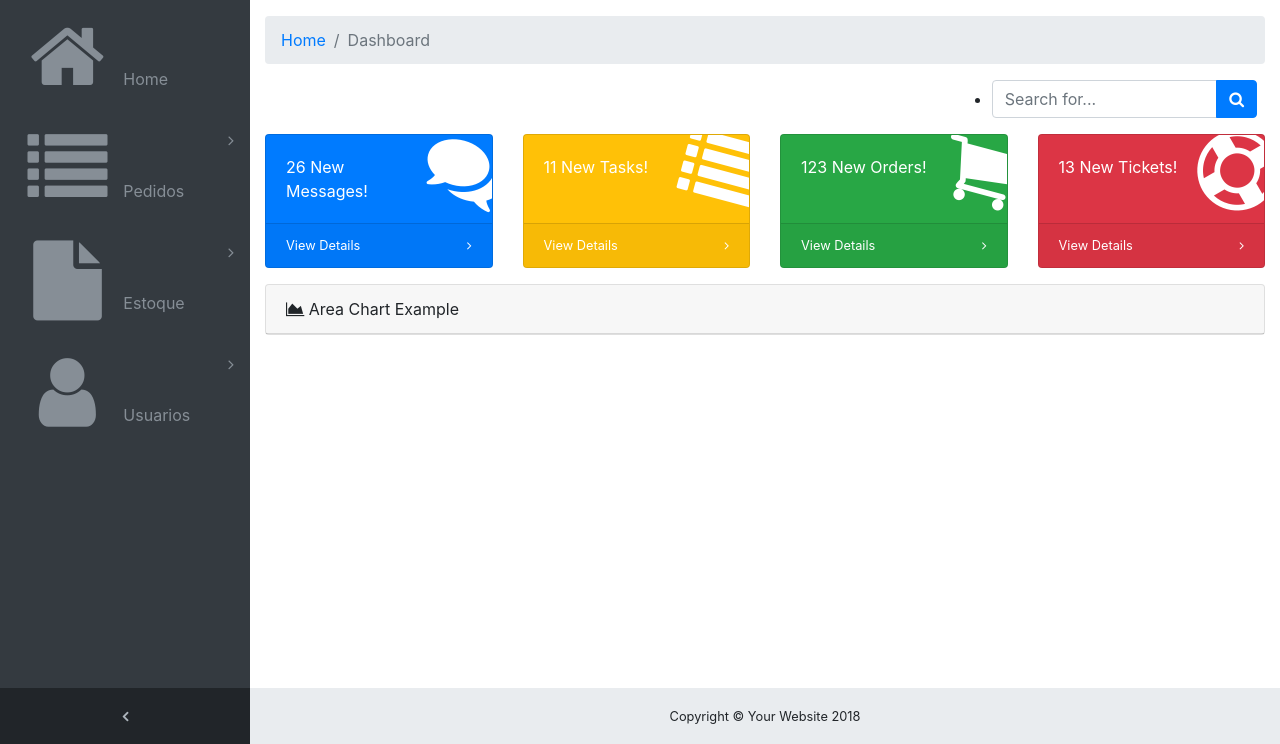
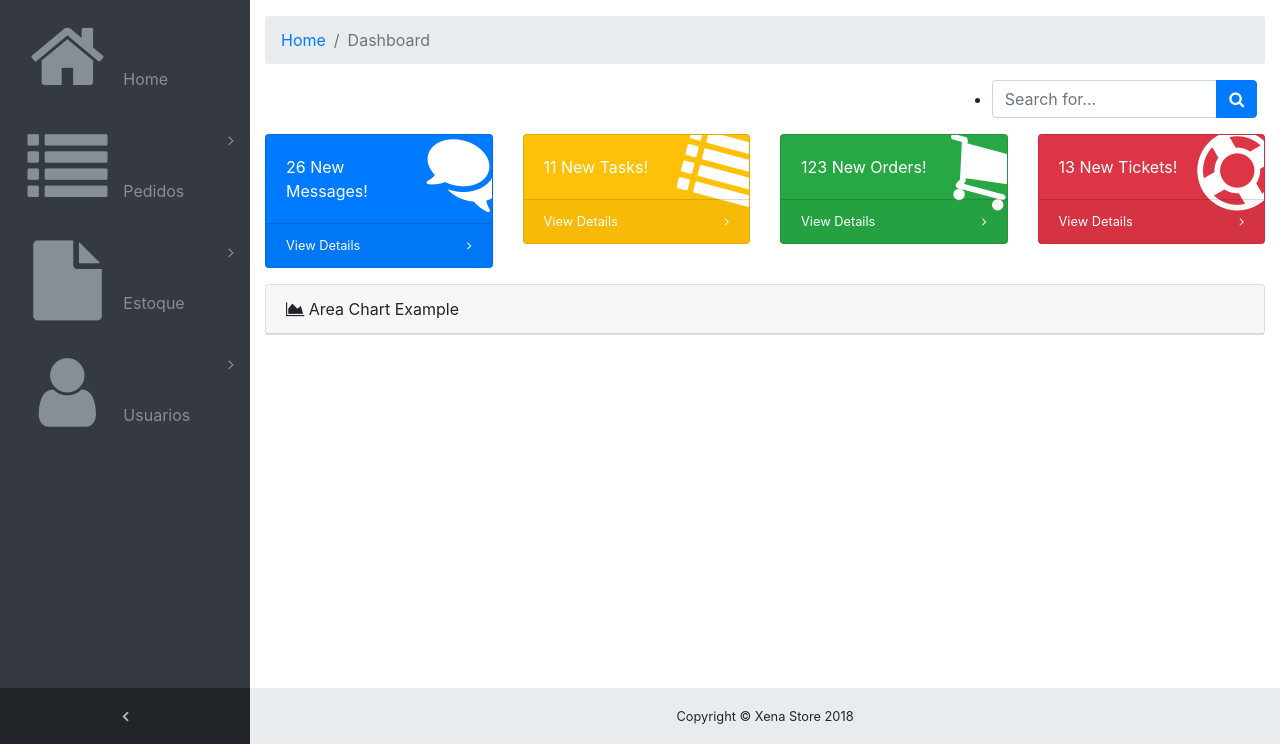
Before and after one commit to BrenoLopez/XenaStore, a PHP site: page /Admin/index.php in a window 1280 px wide. Shown: the part 56-800 px from the top of the page. Run offline with PHP 8.4, Linux system fonts and the light colour scheme; the visitor is signed in with stand-in values (Sample User, id 1).

Commit message:
Mudança no tamanho dos botões

```diff
--- a/Admin/index.php
+++ b/Admin/index.php
@@ -146,7 +146,7 @@ if(empty($_SESSION)){
     <!-- Icon Cards-->
     <div class="row">
       <div class="col-xl-3 col-sm-6 mb-3">
-        <div class="card text-white bg-primary o-hidden h-100">
+        <div class="card text-white bg-primary o-hidden h-60">
           <div class="card-body">
             <div class="card-body-icon">
               <i class="fa fa-fw fa-comments"></i>
@@ -162,7 +162,7 @@ if(empty($_SESSION)){
         </div>
       </div>
       <div class="col-xl-3 col-sm-6 mb-3">
-        <div class="card text-white bg-warning o-hidden h-100">
+        <div class="card text-white bg-warning o-hidden h-60">
           <div class="card-body">
             <div class="card-body-icon">
               <i class="fa fa-fw fa-list"></i>
@@ -178,7 +178,7 @@ if(empty($_SESSION)){
         </div>
       </div>
       <div class="col-xl-3 col-sm-6 mb-3">
-        <div class="card text-white bg-success o-hidden h-100">
+        <div class="card text-white bg-success o-hidden h-60">
           <div class="card-body">
             <div class="card-body-icon">
               <i class="fa fa-fw fa-shopping-cart"></i>
@@ -194,7 +194,7 @@ if(empty($_SESSION)){
         </div>
       </div>
       <div class="col-xl-3 col-sm-6 mb-3">
-        <div class="card text-white bg-danger o-hidden h-100">
+        <div class="card text-white bg-danger o-hidden h-60">
           <div class="card-body">
             <div class="card-body-icon">
               <i class="fa fa-fw fa-support"></i>
@@ -222,7 +222,7 @@ if(empty($_SESSION)){
       <footer class="sticky-footer">
         <div class="container">
           <div class="text-center">
-            <small>Copyright © Your Website 2018</small>
+            <small>Copyright © Xena Store 2018</small>
           </div>
         </div>
       </footer>
--- a/Admin/views/estoque/home_estoque.php
+++ b/Admin/views/estoque/home_estoque.php
@@ -129,7 +129,7 @@ if(empty($_SESSION)){
     <div class="row">
       <div class="col-md-1"></div>
       <div class="col-xl-5 col-sm-6 mb-3">
-        <div class="card text-white bg-primary o-hidden h-100">
+        <div class="card text-white bg-primary o-hidden h-60">
            <a class="card-footer text-white clearfix small z-1" href="add_produtos.php">
           <div class="card-body">
             <div class="card-body-icon">
@@ -142,7 +142,7 @@ if(empty($_SESSION)){
       </div>
 
        <div class="col-xl-5 col-sm-6 mb-3">
-        <div class="card text-white bg-warning o-hidden h-100">
+        <div class="card text-white bg-warning o-hidden h-60">
            <a class="card-footer text-white clearfix small z-1" href="listar_produtos.php">
           <div class="card-body">
             <div class="card-body-icon">
@@ -160,7 +160,7 @@ if(empty($_SESSION)){
       <footer class="sticky-footer">
         <div class="container">
           <div class="text-center">
-            <small>Copyright © Your Website 2018</small>
+            <small>Copyright © Xena Store 2018</small>
           </div>
         </div>
       </footer>
--- a/Admin/views/user/cliente.php
+++ b/Admin/views/user/cliente.php
@@ -148,7 +148,7 @@ if(empty($_SESSION)){
     <div class="row">
       <div class="col-md-1"></div>
       <div class="col-xl-5 col-sm-6 mb-3">
-        <div class="card text-white bg-primary o-hidden h-100">
+        <div class="card text-white bg-primary o-hidden h-60">
            <a class="card-footer text-white clearfix small z-1" href="#">
           <div class="card-body">
             <div class="card-body-icon">
@@ -161,7 +161,7 @@ if(empty($_SESSION)){
       </div>
 
        <div class="col-xl-5 col-sm-6 mb-3">
-        <div class="card text-white bg-warning o-hidden h-100">
+        <div class="card text-white bg-warning o-hidden h-60">
            <a class="card-footer text-white clearfix small z-1" href="#">
           <div class="card-body">
             <div class="card-body-icon">
--- a/motor/BD/conexao/bd.php
+++ b/motor/BD/conexao/bd.php
@@ -5,7 +5,7 @@
     define("DB_USERNAMEI","root"); // username
     define("DB_PASSWORDI",""); // password
    // define("DB_DATABASEI","XenaStore");
-    define("DB_DATABASEI","XenaStore_bd");// db name
+    define("DB_DATABASEI","xenastore");// db name
 
     class DB {
         private $dbi;
```
